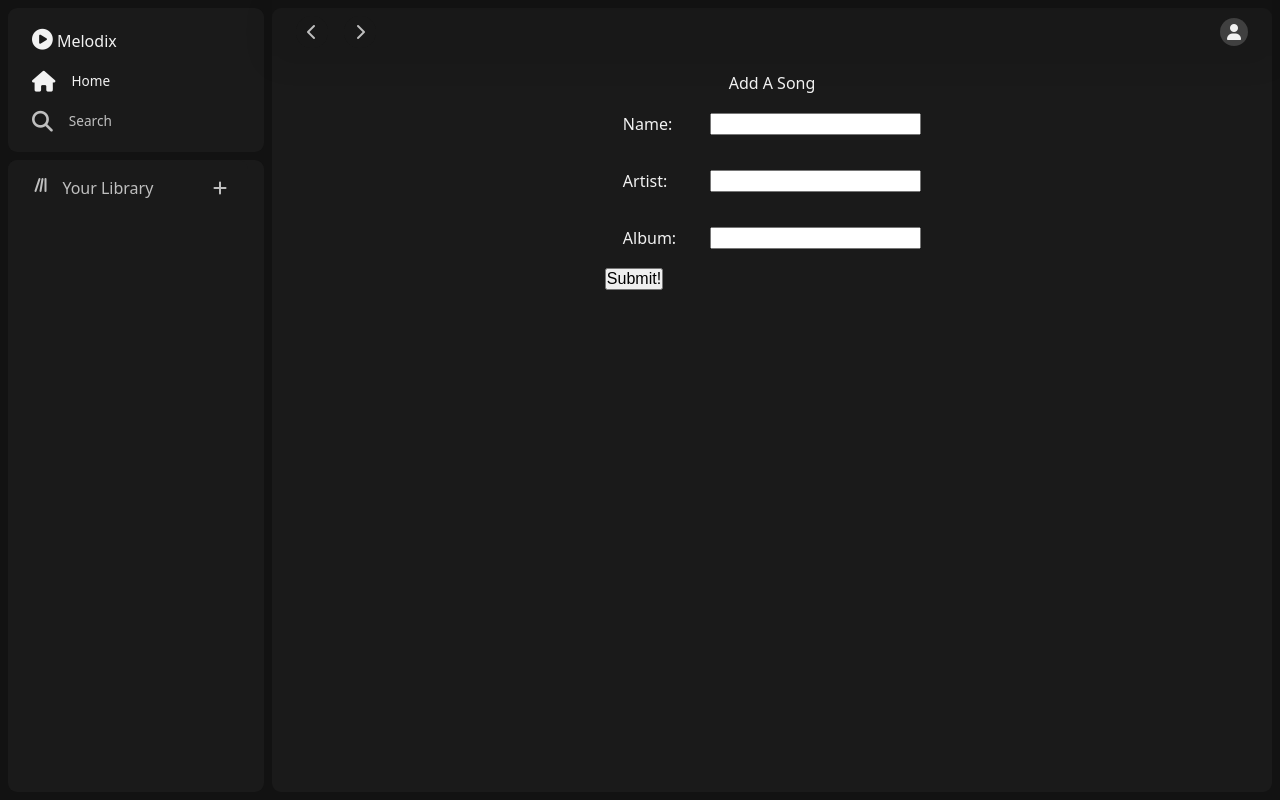
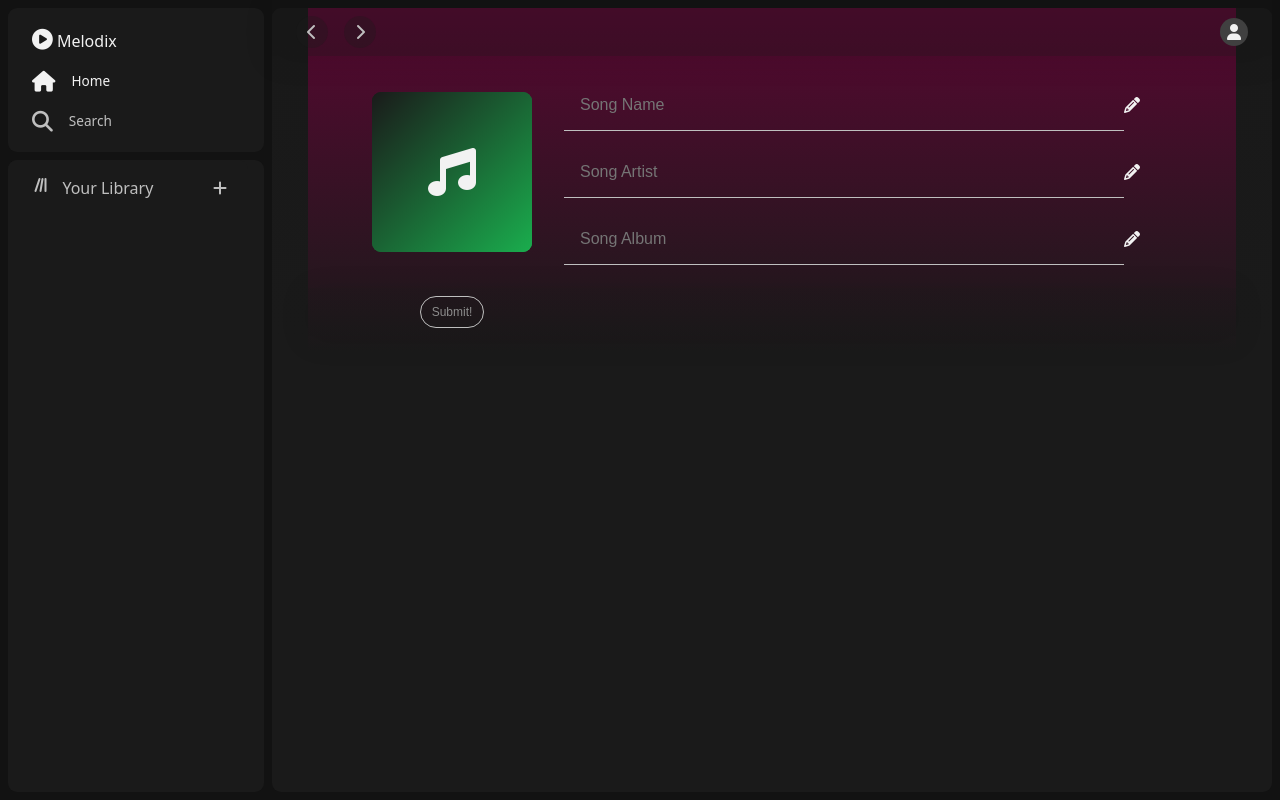
Before and after one commit to Flips97/melodix, a Django app: page /songs/create/ in a window 1280 px wide. Run offline with Django 5.2, Linux system fonts and the light colour scheme; the visitor is signed in with stand-in values (Sample User, id 1); data that the repository does not hold is empty; some libraries are stand-ins or nearby versions.

Commit message:
Styles song form

```diff
--- a/main_app/static/css/style.css
+++ b/main_app/static/css/style.css
@@ -564,6 +564,7 @@ input[type="text"]:-webkit-autofill:active {
     flex-direction: column;
     align-items: center;
     flex-grow: 1 1;
+    width: 100%;
     background: linear-gradient(to bottom, var(--foreground-translucent2), var(--foreground));
 }
 
@@ -885,15 +886,21 @@ input[type="text"]:-webkit-autofill:active {
 .detail-things {
     display: flex;
     flex-direction: row;
+    align-items: center;
     flex-grow: 1;
     width: 100%;
     height: 22.5rem;
     background: linear-gradient(to bottom, var(--tertiary-dark), var(--foreground));
     padding: 4rem;
+    margin-top: -1rem;
 }
 
 .detail-things-2 {
     padding: 2rem;
+}
+
+.detail-things-3 {
+    padding-inline: 2rem;
 }
 
 .detail-playlist-name {
@@ -922,6 +929,20 @@ input[type="text"]:-webkit-autofill:active {
     width: 100%;
     flex-grow: 1;
     margin-top: -7rem;
+    background: linear-gradient(to bottom, var(--foreground-translucent2), var(--foreground-translucent));
+    box-shadow: var(--box-shadow);
+    position: relative;
+    z-index: 2;
+}
+
+.detail-main-2 {
+    display: flex;
+    flex-direction: column;
+    justify-content: center;
+    width: 100%;
+    flex-grow: 1;
+    margin-top: -4rem;
+    padding-inline: 4rem;
     background: linear-gradient(to bottom, var(--foreground-translucent2), var(--foreground-translucent));
     box-shadow: var(--box-shadow);
     position: relative;
@@ -1313,6 +1334,73 @@ dialog > div > h1 {
     align-items: flex-end;
 }
 
+/* .song-form-name {
+    margin-top: -2.5rem;
+    display: flex;
+    align-items: flex-end;
+}
+
+.song-form-name > input {
+    background-color: transparent;
+    border: none;
+    border-bottom: 1px solid var(--copy-light);
+    font-size: 3.5rem;
+    font-weight: 800;
+    max-width: 35rem;
+    position: relative;
+    padding: 1rem;
+    color: var(--copy);
+    margin-top: 2rem;
+} */
+
+.song-form-name,
+.song-form-artist,
+.song-form-album {
+    display: flex;
+    align-items: center;
+    justify-content: center;
+}
+
+.song-form-name > input,
+.song-form-artist > input,
+.song-form-album > input {
+    background-color: transparent;
+    border: none;
+    border-bottom: 1px solid var(--copy-light);
+    font-size: 1rem;
+    font-weight: 300;
+    width: 35rem;
+    position: relative;
+    padding: 1rem;
+    color: var(--copy);
+}
+
+.song-form-div {
+    display: flex;
+    flex-direction: column;
+    gap: 1rem;
+}
+
+.submit-btn {
+    width: 4rem;
+    height: 2rem;
+    border-radius: 100px;
+    background-color: transparent;
+    display: grid;
+    place-items: center;
+    font-size: .75rem;
+    cursor: pointer;
+    border: 1px solid var(--copy-light);
+    color: var(--copy-lighter);
+}
+
+.submit-btn:hover {
+    transform: scale(1.05);
+    transition: transform 0.3s ease;
+    color: var(--copy);
+    border: 2px solid var(--copy-light);
+}
+
 .playlist-form-name > input {
     background-color: transparent;
     border: none;
@@ -1410,5 +1498,8 @@ input[type='checkbox']:checked + .custom-checkbox > div {
 
 /* style modal */
 /* style details page */
-/* style forms */
+/* style song form */
 /* add tooltip to name and description fields for playlist */
+/*  style confirm delete song and playlist templates */
+/* style all songs */
+/* add link for all songs */
--- a/main_app/templates/main_app/playlist_form.html
+++ b/main_app/templates/main_app/playlist_form.html
@@ -89,7 +89,7 @@
                                 {{ song.name }}
                             </div>
                             <div class="detail-song-artist">
-                                Song Artist
+                                {{ song.artist}}
                             </div>
                         </div>
                     </div>
--- a/main_app/templates/main_app/song_form.html
+++ b/main_app/templates/main_app/song_form.html
@@ -2,22 +2,53 @@
 
 {% block content %}
 
-<div class="page-container">
-    {% if object %}
-        <h1>Edit <span>{{object.name}}</span></h1>
-    {% else %}
-        <h1>Add A Song</h1>
-    {% endif %}
-
+<div class="page-container-home">
     <form action="" method="post">
-
         {% csrf_token %}
-        <table>
-
-        {{ form.as_table }}
-        </table>
-        <input type="submit" value="Submit!">
+        <div class="detail-things">
+            <div class="playlist-cover one">
+                <div class="form-playlist-cover">
+                    <i class="fa-solid fa-music"></i>
+                </div>
+            </div>
+            <div class="detail-things-3">
+                <div class="song-form-div">
+                    <div class="song-form-name">
+                        <input type="text" name="name" id="id_name" placeholder="Song Name">
+                        <i class="fa-solid fa-pencil"></i>
+                    </div>
+                    <div class="song-form-artist">
+                        <input type="text" name="artist" id="id_artist" placeholder="Song Artist">
+                        <i class="fa-solid fa-pencil"></i>
+                    </div>
+                    <div class="song-form-album">
+                        <input type="text" name="album" id="id_album" placeholder="Song Album">
+                        <i class="fa-solid fa-pencil"></i>
+                    </div>
+                </div>
+            </div>
+        </div>
+        <div class="detail-main-2">
+            <div class="detail-menu">
+                <div>
+                    <input type="submit" value="Submit!" class="submit-btn">
+                </div>
+            </div>
+            <!-- <div>
+                <div class="song-form-name">
+                    <input type="text" name="name" id="id_name" placeholder="Song Name">
+                    <i class="fa-solid fa-pencil"></i>
+                </div>
+                <div class="song-form-artist">
+                    <input type="text" name="artist" id="id_artist" placeholder="Song Artist">
+                </div>
+                <div class="song-form-album">
+                    <input type="text" name="album" id="id_album" placeholder="Song Album">
+                </div>
+            </div> -->
+        </div>
     </form>
 </div>
 
+
 {% endblock %}
```
